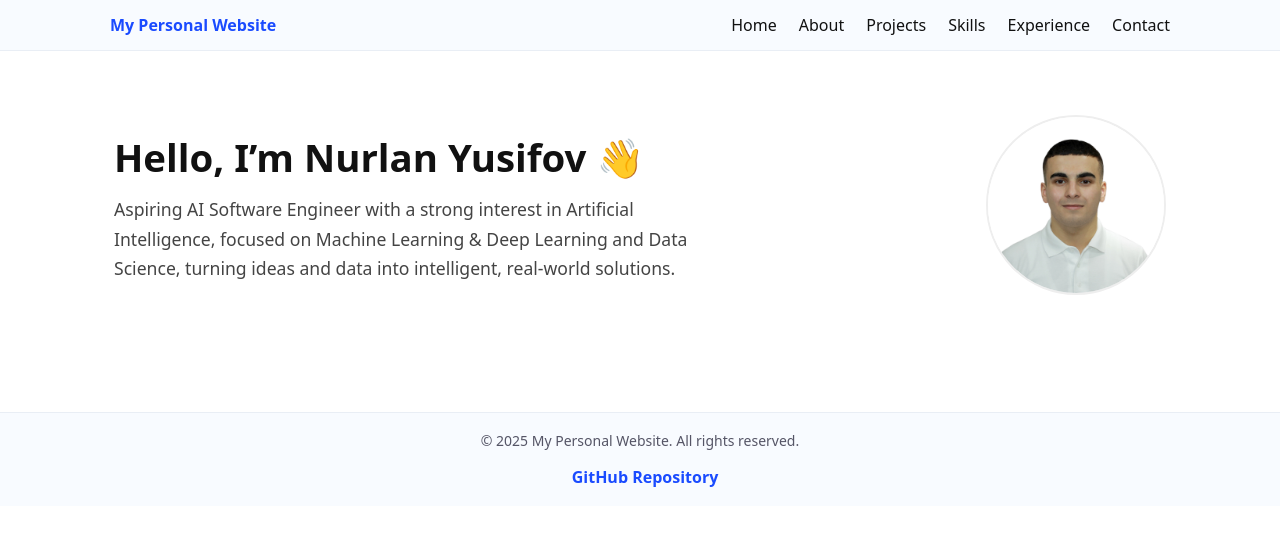
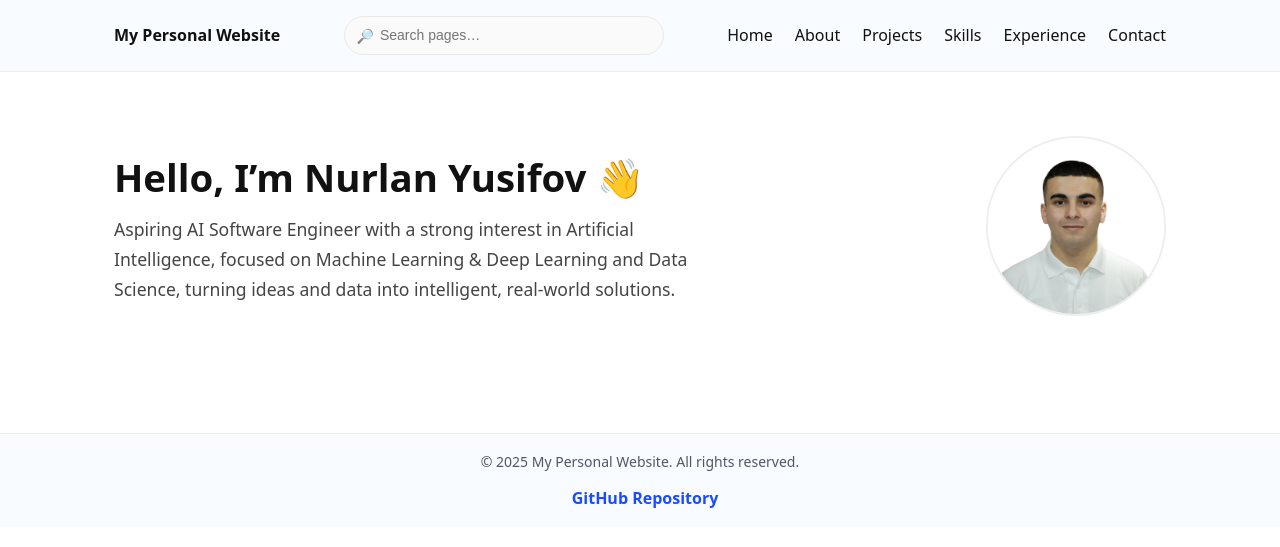
Before and after one commit to nyusifov23995/nyusifov23995.github.io, a Jekyll site: the page built from index.html, in a window 1280 px wide. Shown: the top 547 px of the page. Built offline with Jekyll 4.4.1, drawn with Linux system fonts in a browser that asks for light colours.

Commit message:
Add navbar search and improve home layout

```diff
--- a/_includes/nav.html
+++ b/_includes/nav.html
@@ -1,9 +1,31 @@
 <header class="site-header">
   <div class="nav-container">
+
+    <!-- Brand -->
     <a class="brand" href="{{ '/' | relative_url }}">My Personal Website</a>
 
+    <!-- Mobile toggle (main.js bunu gözləyir) -->
+    <button class="nav-toggle" type="button" aria-label="Toggle menu">
+      ☰
+    </button>
+
+    <!-- Search -->
+    <form class="nav-search" action="{{ '/search/' | relative_url }}" method="get" role="search" aria-label="Site search">
+      <label class="sr-only" for="q">Search</label>
+      <span class="nav-search-icon" aria-hidden="true">🔎</span>
+      <input
+        id="q"
+        name="q"
+        class="nav-search-input"
+        type="search"
+        placeholder="Search pages…"
+        autocomplete="off"
+      />
+    </form>
+
+    <!-- Nav (main.js üçün nav-list lazımdır) -->
     <nav class="site-nav" aria-label="Main navigation">
-      <ul class="nav-links">
+      <ul class="nav-links nav-list">
         <li><a href="{{ '/' | relative_url }}">Home</a></li>
         <li><a href="{{ '/about' | relative_url }}">About</a></li>
         <li><a href="{{ '/projects' | relative_url }}">Projects</a></li>
@@ -12,5 +34,6 @@
         <li><a href="{{ '/contact' | relative_url }}">Contact</a></li>
       </ul>
     </nav>
+
   </div>
 </header>
--- a/_layouts/default.html
+++ b/_layouts/default.html
@@ -3,17 +3,26 @@
   <head>
     <meta charset="utf-8" />
     <meta name="viewport" content="width=device-width, initial-scale=1" />
-    <title>{{ page.title }}{% if site.title %} - {{ site.title }}{% endif %}</title>
+
+    <title>
+      {{ page.title }}{% if site.title %} – {{ site.title }}{% endif %}
+    </title>
+
+    <meta name="description" content="{{ page.description | default: site.description }}">
 
     <link rel="stylesheet" href="{{ '/assets/css/style.css' | relative_url }}">
   </head>
+
   <body>
     {% include nav.html %}
 
-    <main class="container">
+    <main class="container" role="main">
       {{ content }}
     </main>
 
     {% include footer.html %}
+
+    <!-- ✅ JS burada çağırılır -->
+    <script src="{{ '/assets/js/main.js' | relative_url }}"></script>
   </body>
 </html>
--- a/assets/css/style.css
+++ b/assets/css/style.css
@@ -812,3 +812,120 @@ body {
 @media (max-width: 900px){
   .skills-grid{ grid-template-columns: 1fr; }
 }
+/* ===== NAV SEARCH (desktop + responsive) ===== */
+.brand { text-decoration: none; font-weight: 800; color: #111; }
+
+.nav-container{
+  max-width:1100px;margin:0 auto;padding:1rem 1.5rem;
+  display:flex;align-items:center;justify-content:space-between;gap:1rem;
+}
+
+.nav-search{ position:relative; flex:1; max-width:520px; }
+.nav-search-icon{
+  position:absolute; left:12px; top:50%; transform:translateY(-50%);
+  font-size:14px; opacity:.65;
+}
+.nav-search-input{
+  width:100%;
+  padding:.65rem .9rem .65rem 2.2rem;
+  border:1px solid #e6e6e6;
+  border-radius:999px;
+  outline:none;
+  font-size:14px;
+  background:#fafafa;
+}
+.nav-search-input:focus{
+  background:#fff;
+  border-color:#cfcfcf;
+}
+
+.sr-only{
+  position:absolute;width:1px;height:1px;padding:0;margin:-1px;overflow:hidden;
+  clip:rect(0,0,0,0);white-space:nowrap;border:0;
+}
+
+@media (max-width: 900px){
+  .nav-container{ flex-wrap:wrap; }
+  .nav-search{ order:3; width:100%; max-width:none; }
+  .site-nav{ order:4; width:100%; }
+  .nav-links{ justify-content:center; flex-wrap:wrap; }
+}
+/* ===== NAV SEARCH + RESPONSIVE MENU ===== */
+.sr-only{
+  position:absolute; width:1px; height:1px; padding:0; margin:-1px;
+  overflow:hidden; clip:rect(0,0,0,0); border:0;
+}
+
+.brand{
+  text-decoration:none;
+  font-weight:800;
+  color:#111;
+}
+
+.nav-toggle{
+  display:none;
+  border:1px solid #e6e6e6;
+  background:#fff;
+  border-radius:10px;
+  padding:.55rem .75rem;
+  cursor:pointer;
+  line-height:1;
+}
+
+.nav-search{
+  position:relative;
+  flex:0 0 320px;
+  max-width:420px;
+}
+
+.nav-search-input{
+  width:100%;
+  padding:.65rem .9rem .65rem 2.2rem;
+  border:1px solid #e8e8e8;
+  border-radius:999px;
+  outline:none;
+}
+
+.nav-search-input:focus{
+  border-color:#cfcfcf;
+}
+
+.nav-search-icon{
+  position:absolute;
+  left:.8rem;
+  top:50%;
+  transform:translateY(-50%);
+  opacity:.75;
+}
+
+/* Mobile */
+@media (max-width: 900px){
+  .nav-container{
+    gap:.8rem;
+  }
+
+  .nav-toggle{
+    display:inline-flex;
+    align-items:center;
+    justify-content:center;
+  }
+
+  .nav-search{
+    order:3;
+    flex:1 1 100%;
+    max-width:none;
+  }
+
+  /* menu default hidden on mobile */
+  .nav-list{
+    display:none;
+    width:100%;
+    flex-direction:column;
+    gap:.6rem;
+    padding:.6rem 0 0;
+  }
+
+  .nav-list.show{
+    display:flex;
+  }
+}
--- a/assets/js/main.js
+++ b/assets/js/main.js
@@ -1,12 +1,20 @@
-document.addEventListener('DOMContentLoaded', function(){
-  var btn = document.querySelector('.nav-toggle');
-  var nav = document.querySelector('.nav-list');
-  if(!btn || !nav) return;
-  btn.addEventListener('click', function(){
-    nav.classList.toggle('show');
-  });
+/* ===============================
+   Mobile nav toggle (optional)
+   =============================== */
+document.addEventListener("DOMContentLoaded", () => {
+  const btn = document.querySelector(".nav-toggle");
+  const nav = document.querySelector(".nav-links");
+
+  if (btn && nav) {
+    btn.addEventListener("click", () => {
+      nav.classList.toggle("show");
+    });
+  }
 });
-// Contact form -> opens mail client (works on GitHub Pages)
+
+/* ===============================
+   Contact form -> mailto (GitHub Pages compatible)
+   =============================== */
 document.addEventListener("DOMContentLoaded", () => {
   const form = document.getElementById("contactForm");
   if (!form) return;
@@ -19,13 +27,16 @@ document.addEventListener("DOMContentLoaded", () => {
     const message = document.getElementById("message").value.trim();
 
     const to = "nurlan.datapath@gmail.com";
+
     const body =
       `From: ${fromEmail}\n\n` +
       `${message}\n\n` +
       `Phone: +994 55 265 17 01\n` +
       `WhatsApp: https://wa.me/994552651701`;
 
-    const mailto = `mailto:${to}?subject=${encodeURIComponent(subject)}&body=${encodeURIComponent(body)}`;
+    const mailto =
+      `mailto:${to}?subject=${encodeURIComponent(subject)}&body=${encodeURIComponent(body)}`;
+
     window.location.href = mailto;
   });
 });
```
Also changed, not shown: search.html (added, +47 -0 lines).
